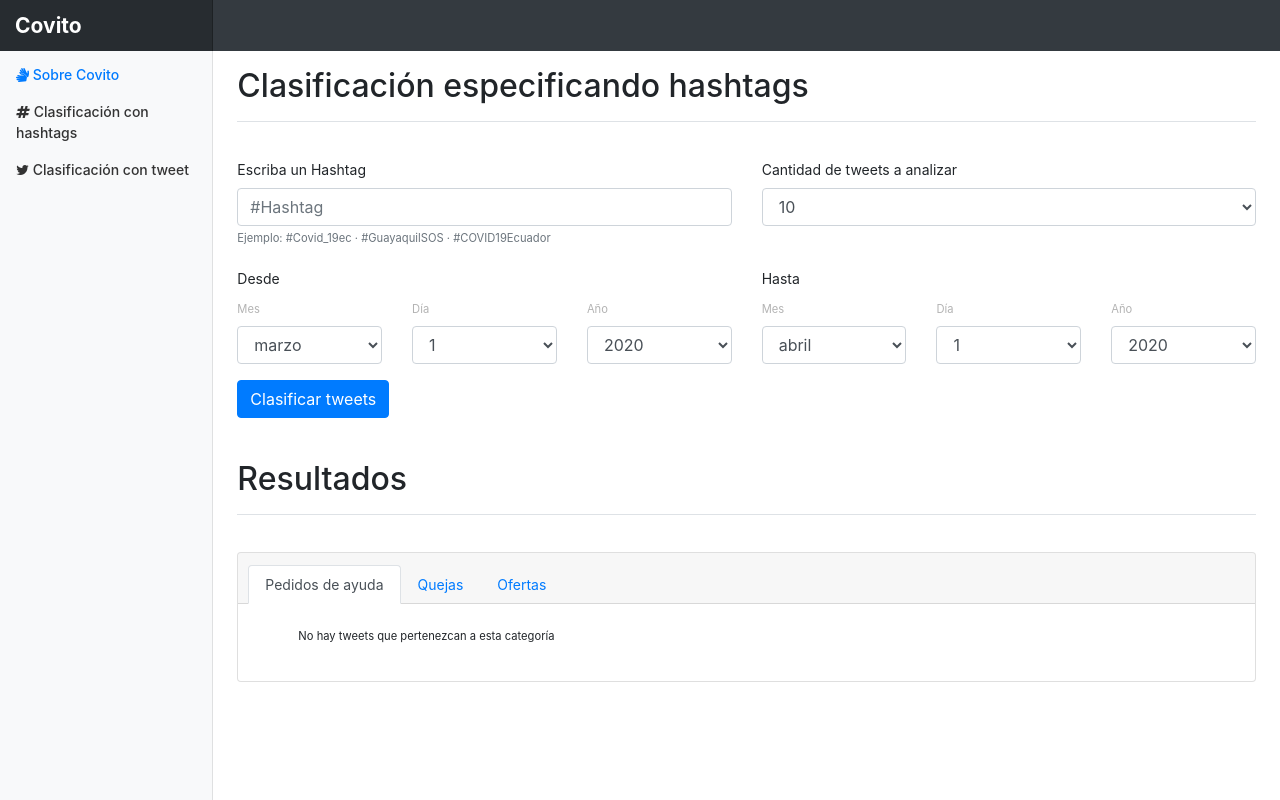
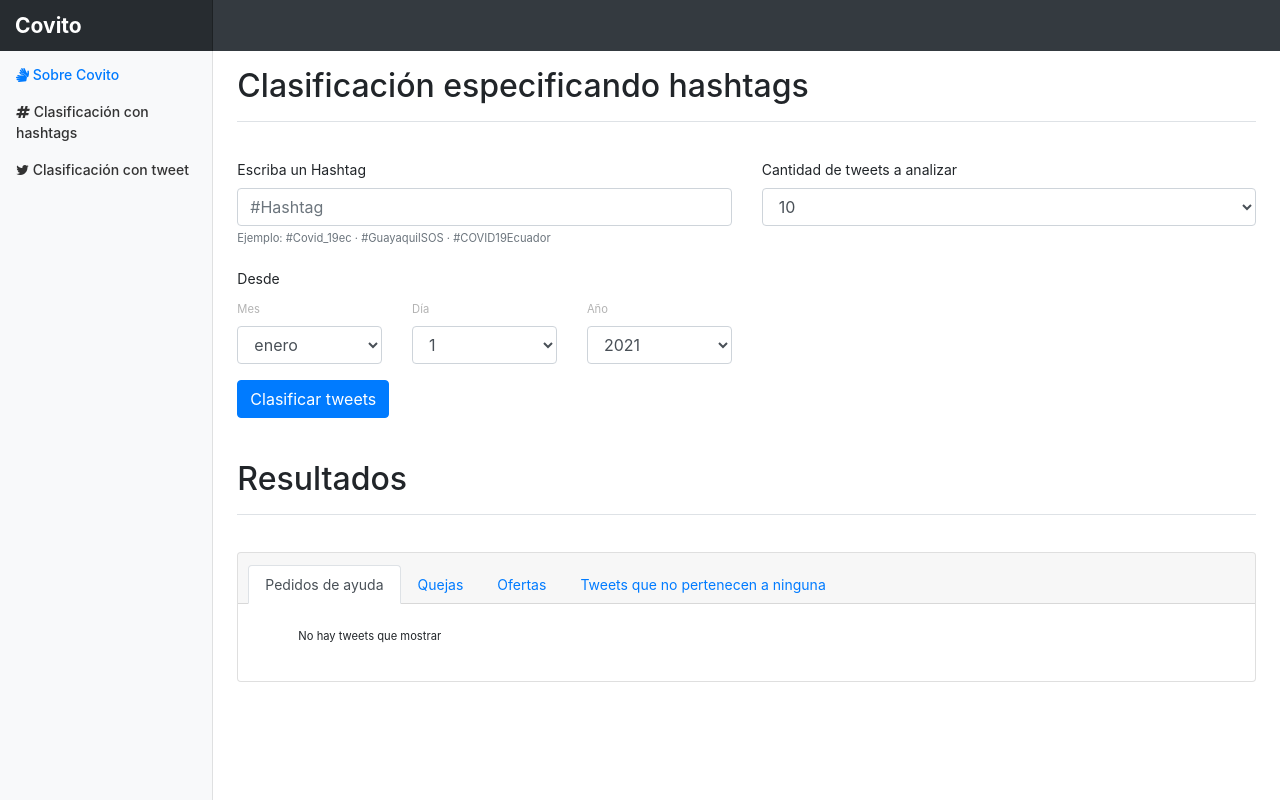
Before and after one commit to sbaguirr/AI, a Django app: page /hashtag in a window 1280 px wide. Run offline with Django 3.2, Linux system fonts and the light colour scheme; some libraries are stand-ins or nearby versions.

Commit message:
Recolección de tweets y mejoras en la visualización de estos

```diff
--- a/clasificacion/static/clasificacion/style.css
+++ b/clasificacion/static/clasificacion/style.css
@@ -108,3 +108,19 @@ body {
 .mini{
   color: #B3B3B3;
 }
+
+.tex{
+  margin: 0 auto;
+  max-width: 300px;
+  border: solid 2px #ccc;
+  padding: 12px;
+}
+
+.example {
+  overflow-wrap: break-word;
+  word-wrap: break-word;
+  hyphens: auto;
+}
+.twitter-timeline {
+  width: 100vw !important;
+}
--- a/clasificacion/templates/clasificacion/hashtag.html
+++ b/clasificacion/templates/clasificacion/hashtag.html
@@ -4,7 +4,7 @@
     <h1 class="h2">Clasificación especificando hashtags</h1>
 </div>
 <br>
-<form  action="{% url 'hashtag' %}" method="post">
+<form action="{% url 'hashtag' %}" method="post">
     {% csrf_token %}
     <div class="row">
         <div class="col">
@@ -27,39 +27,38 @@
     <br>
     <div class="row">
         <div class="col"> <label>Desde</label></div>
-        <div class="col"><label>Hasta</label></div>
     </div>
     <div class="row">
         <!-- Desde-->
         <div class="form-group col-md-2">
             <label for="mesDesde" class="mini"><small>Mes</small></label>
             <select id="mesDesde" class="form-control" name="mesDesde">
-                <option value="enero">enero</option>
-                <option value="febrero">febrero</option>
-                <option selected value="marzo">marzo</option>
-                <option value="abril">abril</option>
-                <option value="mayo">mayo</option>
-                <option value="junio">junio</option>
-                <option value="julio">julio</option>
-                <option value="agosto">agosto</option>
-                <option value="septiembre">septiembre</option>
-                <option value="octubre">octubre</option>
-                <option value="noviembre">noviembre</option>
-                <option value="diciembre">diciembre</option>
+                <option selected value="01">enero</option>
+                <option value="02">febrero</option>
+                <option value="03">marzo</option>
+                <option value="04">abril</option>
+                <option value="05">mayo</option>
+                <option value="06">junio</option>
+                <option value="07">julio</option>
+                <option value="08">agosto</option>
+                <option value="09">septiembre</option>
+                <option value="10">octubre</option>
+                <option value="11">noviembre</option>
+                <option value="12">diciembre</option>
             </select>
         </div>
         <div class="form-group col-md-2">
             <label for="diaDesde" class="mini"><small>Día</small></label>
             <select id="diaDesde" class="form-control" name="diaDesde">
-                <option selected value="1">1</option>
-                <option value="2">2</option>
-                <option value="3">3</option>
-                <option value="4">4</option>
-                <option value="5">5</option>
-                <option value="6">6</option>
-                <option value="7">7</option>
-                <option value="8">8</option>
-                <option value="9">9</option>
+                <option selected value="01">1</option>
+                <option value="02">2</option>
+                <option value="03">3</option>
+                <option value="04">4</option>
+                <option value="05">5</option>
+                <option value="06">6</option>
+                <option value="07">7</option>
+                <option value="08">8</option>
+                <option value="09">9</option>
                 <option value="10">10</option>
                 <option value="11">11</option>
                 <option value="12">12</option>
@@ -88,83 +87,11 @@
         <div class="form-group col-md-2">
             <label for="anioDesde" class="mini"><small>Año</small></label>
             <select id="anioDesde" class="form-control" name="anioDesde">
-                <option value="2021">2021</option>
-                <option selected value="2020">2020</option>
-                <option value="2019">2019</option>
-                <option value="2018">2018</option>
-                <option value="2017">2017</option>
-                <option value="2016">2016</option>
-                <option value="2015">2015</option>
-            </select>
-        </div>
-        <!-- Hasta-->
-        <div class="form-group col-md-2">
-            <label for="mesHasta" class="mini"><small>Mes</small></label>
-            <select id="mesHasta" class="form-control" name="mesHasta">
-                <option value="enero">enero</option>
-                <option value="febrero">febrero</option>
-                <option value="marzo">marzo</option>
-                <option selected value="abril">abril</option>
-                <option value="mayo">mayo</option>
-                <option value="junio">junio</option>
-                <option value="julio">julio</option>
-                <option value="agosto">agosto</option>
-                <option value="septiembre">septiembre</option>
-                <option value="octubre">octubre</option>
-                <option value="noviembre">noviembre</option>
-                <option value="diciembre">diciembre</option>
+                <option selected value="2021">2021</option>
+                <option value="2020">2020</option>
             </select>
         </div>
 
-        <div class="form-group col-md-2">
-            <label for="diaHasta" class="mini"><small>Día</small></label>
-            <select id="diaHasta" class="form-control" name="diaHasta">
-                <option selected value="1">1</option>
-                <option value="2">2</option>
-                <option value="3">3</option>
-                <option value="4">4</option>
-                <option value="5">5</option>
-                <option value="6">6</option>
-                <option value="7">7</option>
-                <option value="8">8</option>
-                <option value="9">9</option>
-                <option value="10">10</option>
-                <option value="11">11</option>
-                <option value="12">12</option>
-                <option value="13">13</option>
-                <option value="14">14</option>
-                <option value="15">15</option>
-                <option value="16">16</option>
-                <option value="17">17</option>
-                <option value="18">18</option>
-                <option value="19">19</option>
-                <option value="20">20</option>
-                <option value="21">21</option>
-                <option value="22">22</option>
-                <option value="22">22</option>
-                <option value="23">23</option>
-                <option value="24">24</option>
-                <option value="25">25</option>
-                <option value="26">26</option>
-                <option value="27">27</option>
-                <option value="28">28</option>
-                <option value="29">29</option>
-                <option value="30">30</option>
-                <option value="31">31</option>
-            </select>
-        </div>
-        <div class="form-group col-md-2">
-            <label for="anioHasta" class="mini"><small>Año</small></label>
-            <select id="anioHasta" class="form-control" name="anioHasta">
-                <option value="2021">2021</option>
-                <option selected value="2020">2020</option>
-                <option value="2019">2019</option>
-                <option value="2018">2018</option>
-                <option value="2017">2017</option>
-                <option value="2016">2016</option>
-                <option value="2015">2015</option>
-            </select>
-        </div>
     </div>
     <input type="submit" class="btn btn-primary" value="Clasificar tweets">
 </form>
@@ -192,6 +119,10 @@
                     <a class="nav-link" id="ofertas-tab" data-toggle="tab" href="#ofertas" role="tab"
                         aria-controls="ofertas" aria-selected="false">Ofertas</a>
                 </li>
+                <li class="nav-item" role="presentation">
+                    <a class="nav-link" id="ninguna-tab" data-toggle="tab" href="#ninguna" role="tab"
+                        aria-controls="ninguna" aria-selected="false">Tweets que no pertenecen a ninguna</a>
+                </li>
             </ul>
         </div>
         <div class="card-body">
@@ -201,7 +132,7 @@
                         {% for ayuda in pedidosAyuda %}
                         <li>{{ayuda}}</li>
                         {% empty %}
-                        <small>No hay tweets que pertenezcan a esta categoría</small>
+                        <small>No hay tweets que mostrar</small>
                         {% endfor %}
                     </ol>
                 </div>
@@ -210,7 +141,7 @@
                         {% for queja in quejas %}
                         <li>{{queja}}</li>
                         {% empty %}
-                        <small>No hay tweets que pertenezcan a esta categoría</small>
+                        <small>No hay tweets que mostrar</small>
                         {% endfor %}
                     </ol>
                 </div>
@@ -220,14 +151,35 @@
                         {% for oferta in ofertas %}
                         <li>{{oferta}}</li>
                         {% empty %}
-                        <small>No hay tweets que pertenezcan a esta categoría</small>
+                        <small>No hay tweets que mostrar</small>
                         {% endfor %}
                     </ol>
+                </div>
+
+                <div class="tab-pane fade" id="ninguna" role="tabpanel" aria-labelledby="ninguna-tab">
+                    <div class="container-sm">
+                        <div class="row">
+                            {% for ning in ninguna %}
+                            <div class="col-sm-3">
+                                <blockquote class="twitter-tweet">
+                                    <p lang="es" dir="ltr"><a href="{{ ning }}"></a>
+                                </blockquote>
+                            </div>
+                            {% empty %}
+                            <small>No hay tweets que mostrar</small>
+                            {% endfor %}
+                        </div>
+                    </div>
+
                 </div>
             </div>
         </div>
     </div>
 </div>
+
+
+
+<script async src="https://platform.twitter.com/widgets.js" charset="utf-8"></script>
 <br>
 
 
--- a/clasificacion/views.py
+++ b/clasificacion/views.py
@@ -1,4 +1,12 @@
 from django.shortcuts import render
+import tweepy
+consumer_key = ''
+consumer_secret = ''
+access_token = ''
+access_token_secret = ''
+auth = tweepy.OAuthHandler(consumer_key, consumer_secret)
+auth.set_access_token(access_token, access_token_secret)
+api = tweepy.API(auth, wait_on_rate_limit=True)
 
 
 # Create your views here.
@@ -8,29 +16,20 @@ def index(request):
 
 def hashtag(request):
     if request.method == "POST":
-        hashtag = request.POST["hashtag"]
-        cantidad = request.POST["cantidad"]
-        mesDesde = request.POST["mesDesde"]
-        diaDesde = request.POST["diaDesde"]
-        anioDesde = request.POST["anioDesde"]
-        mesHasta = request.POST["mesHasta"]
-        diaHasta = request.POST["diaHasta"]
-        anioHasta = request.POST["anioHasta"]
+        hasht = request.POST["hashtag"]
+        fecha = request.POST["anioDesde"]+'-'+ request.POST["mesDesde"]+'-'+request.POST["diaDesde"]
         pedidosAyuda = []
         quejas = []
         ofertas = []
-        pedidosAyuda.append(hashtag)
-        pedidosAyuda.append(cantidad)
-        pedidosAyuda.append(mesDesde)
-        quejas.append(diaDesde)
-        quejas.append(anioDesde)
-        ofertas.append(mesHasta)
-        ofertas.append(diaHasta)
-        ofertas.append(anioHasta)
+        ninguna= []
+        cursor = tweepy.Cursor(api.search, tweet_mode="extended", q=hasht, count=100, lang="es", since= fecha)
+        for tweet in cursor.items(int(request.POST["cantidad"])):
+            ninguna.append('https://twitter.com/twitter/statuses/'+str(tweet.id)+'?ref_src=twsrc%5Etfw')
         return render(request, "clasificacion/hashtag.html", {
             "pedidosAyuda": pedidosAyuda,
             "quejas": quejas,
-            "ofertas": ofertas
+            "ofertas": ofertas,
+            "ninguna": ninguna
         })
     else:
         return render(request, "clasificacion/hashtag.html")
```
